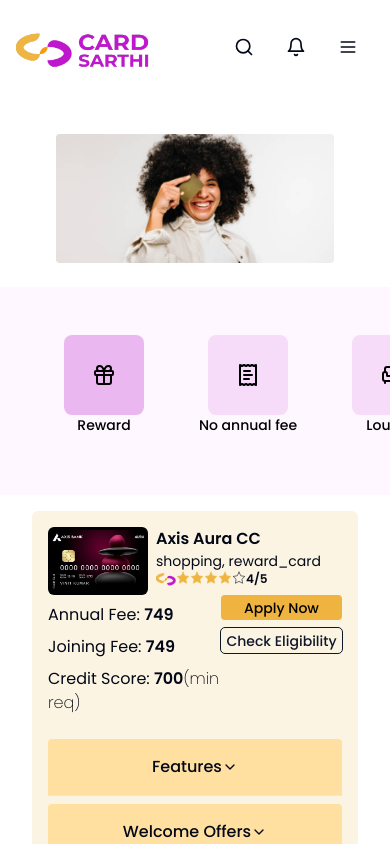
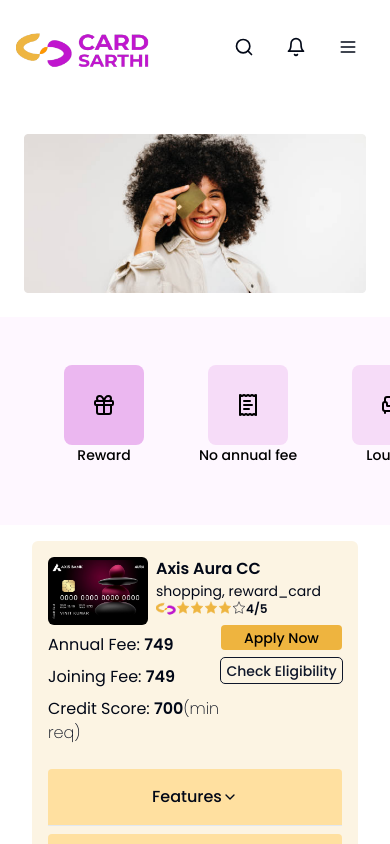
Before and after one commit to ohnishant/card-sarthi, a Next.js app: page /categories in a window 390 px wide. Shown: the top 844 px of the page. Built offline with nearby package versions, Linux system fonts and the light colour scheme.

Commit message:
fix: hero padding causing image to not be in line on phone

```diff
--- a/src/components/Hero.tsx
+++ b/src/components/Hero.tsx
@@ -17,7 +17,7 @@
   secondary?: boolean;
 }) => {
   return (
-    <div className="flex items-center justify-center flex-row px-8">
+    <div className="flex items-center justify-center flex-row">
       <div className="mt-4 lg:container xl:container 2xl:container flex grow flex-col gap-4 md:flex-row justify-center items-center">
         <div
           className={cn(
```
